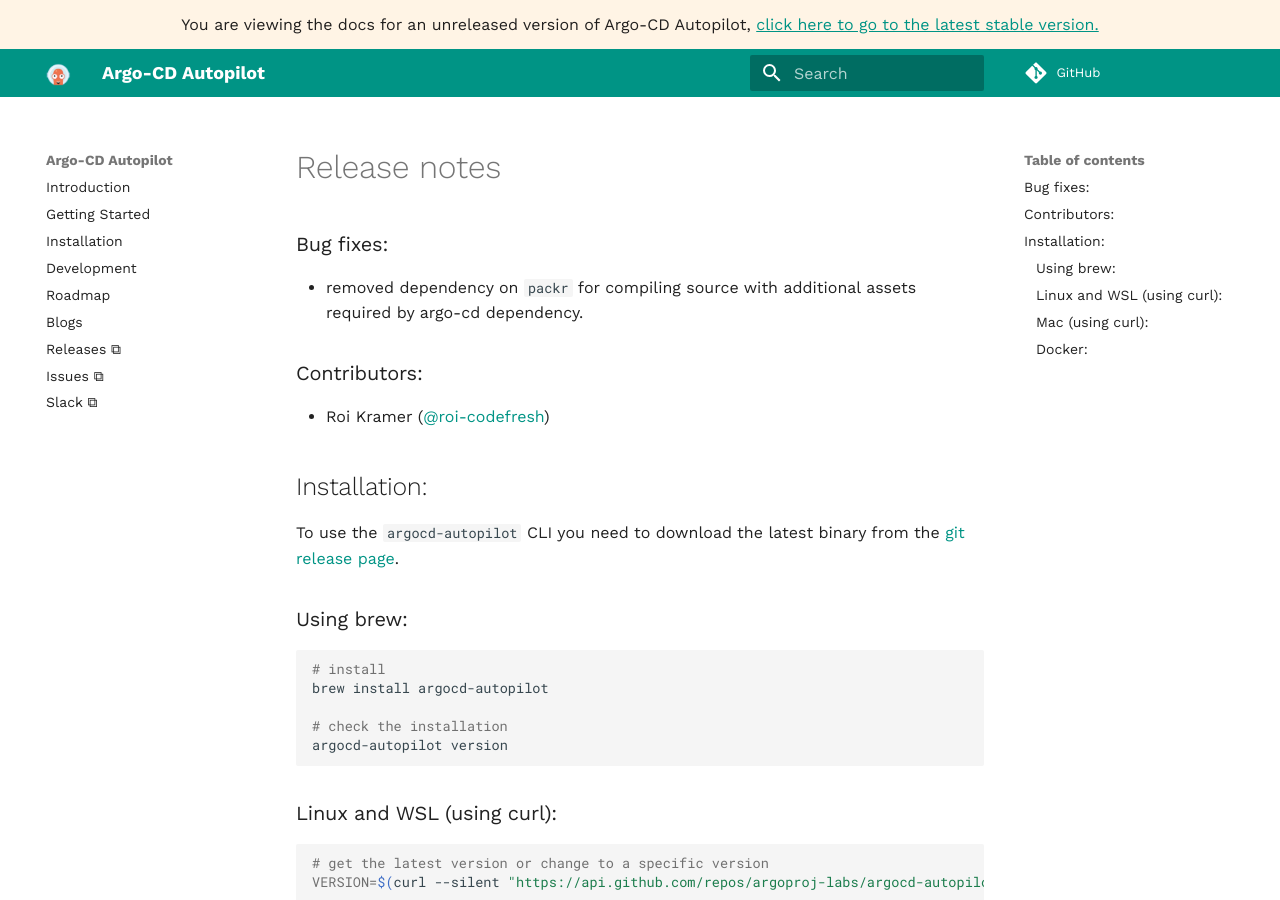
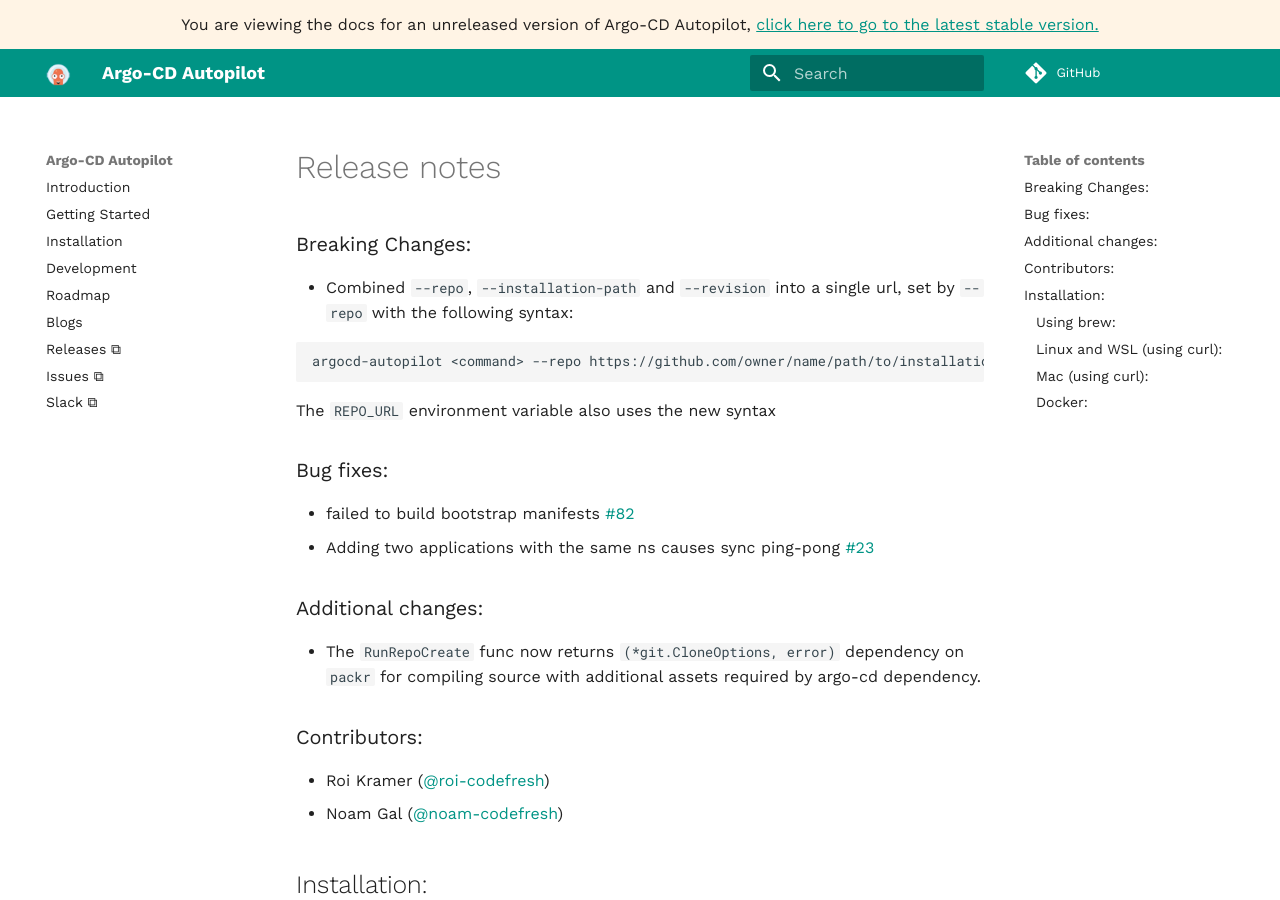
Before and after one commit to argoproj-labs/argocd-autopilot, an MkDocs documentation site: the page built from docs/releases/release_notes.md, in a window 1280 px wide and 900 px high. Built offline with MkDocs 1.6.1 and Material for MkDocs 9.7.7, drawn with Linux system fonts in a browser that asks for light colours; comment, search, counter and statistics services are not loaded.

Commit message:
v0.2.0 (#86)
* v0.2.0
* fixed brew upgrade

````diff
--- a/docs/releases/release_notes.md
+++ b/docs/releases/release_notes.md
@@ -1,10 +1,20 @@
+### Breaking Changes:
+* Combined `--repo`, `--installation-path` and `--revision` into a single url, set by `--repo` with the following syntax:
+```
+argocd-autopilot <command> --repo https://github.com/owner/name/path/to/installation_path?ref=branch
+```
+The `REPO_URL` environment variable also uses the new syntax
+
 ### Bug fixes:
+* failed to build bootstrap manifests [#82](https://github.com/argoproj-labs/argocd-autopilot/issues/82)
+* Adding two applications with the same ns causes sync ping-pong [#23](https://github.com/argoproj-labs/argocd-autopilot/issues/23)
 
-* removed dependency on `packr` for compiling source with additional assets required by argo-cd dependency.
-
+### Additional changes:
+* The `RunRepoCreate` func now returns `(*git.CloneOptions, error)` dependency on `packr` for compiling source with additional assets required by argo-cd dependency.
 
 ### Contributors:
 - Roi Kramer ([@roi-codefresh](https://github.com/roi-codefresh))
+- Noam Gal ([@noam-codefresh](https://github.com/noam-codefresh))
 
 ## Installation:
 
````
Also changed, not shown: CHANGELOG.md (+16 -0 lines), 2 other files.
